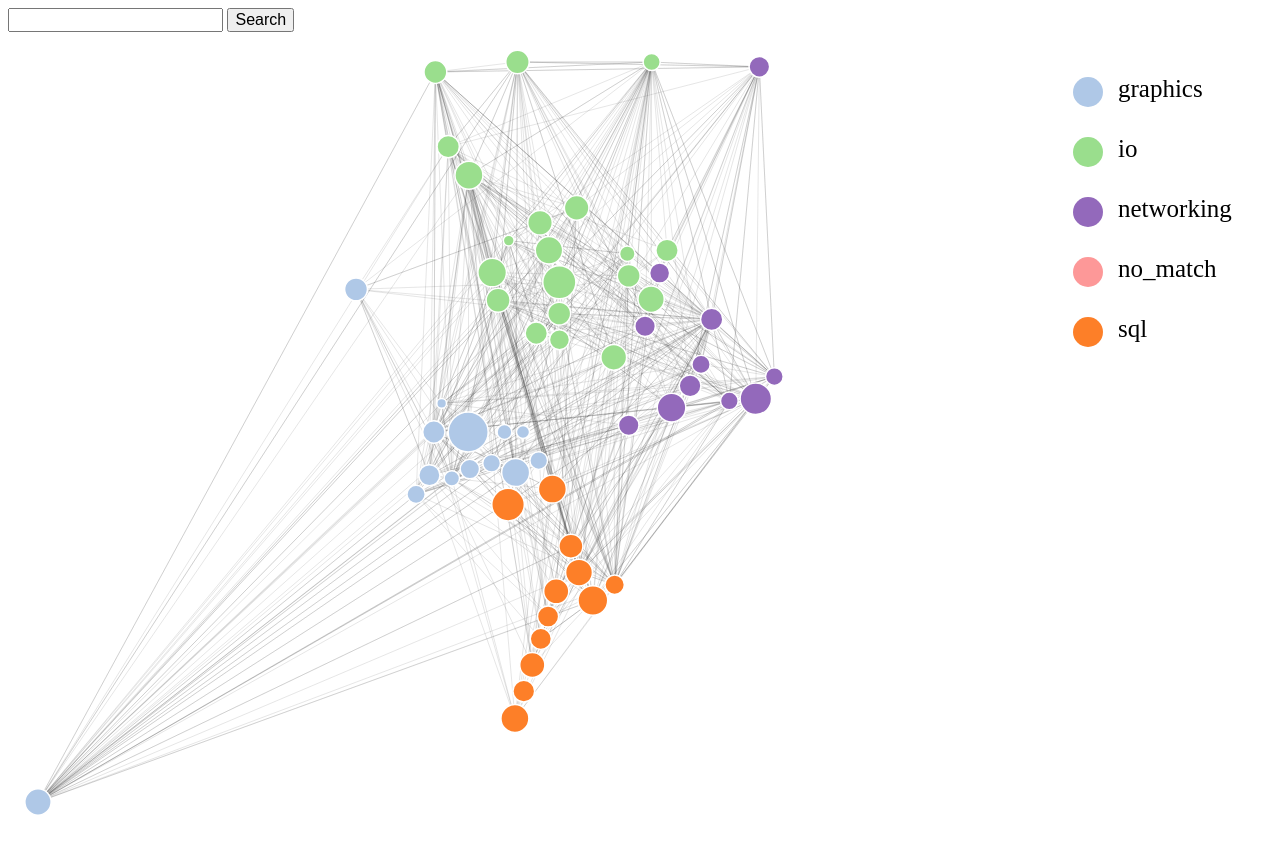
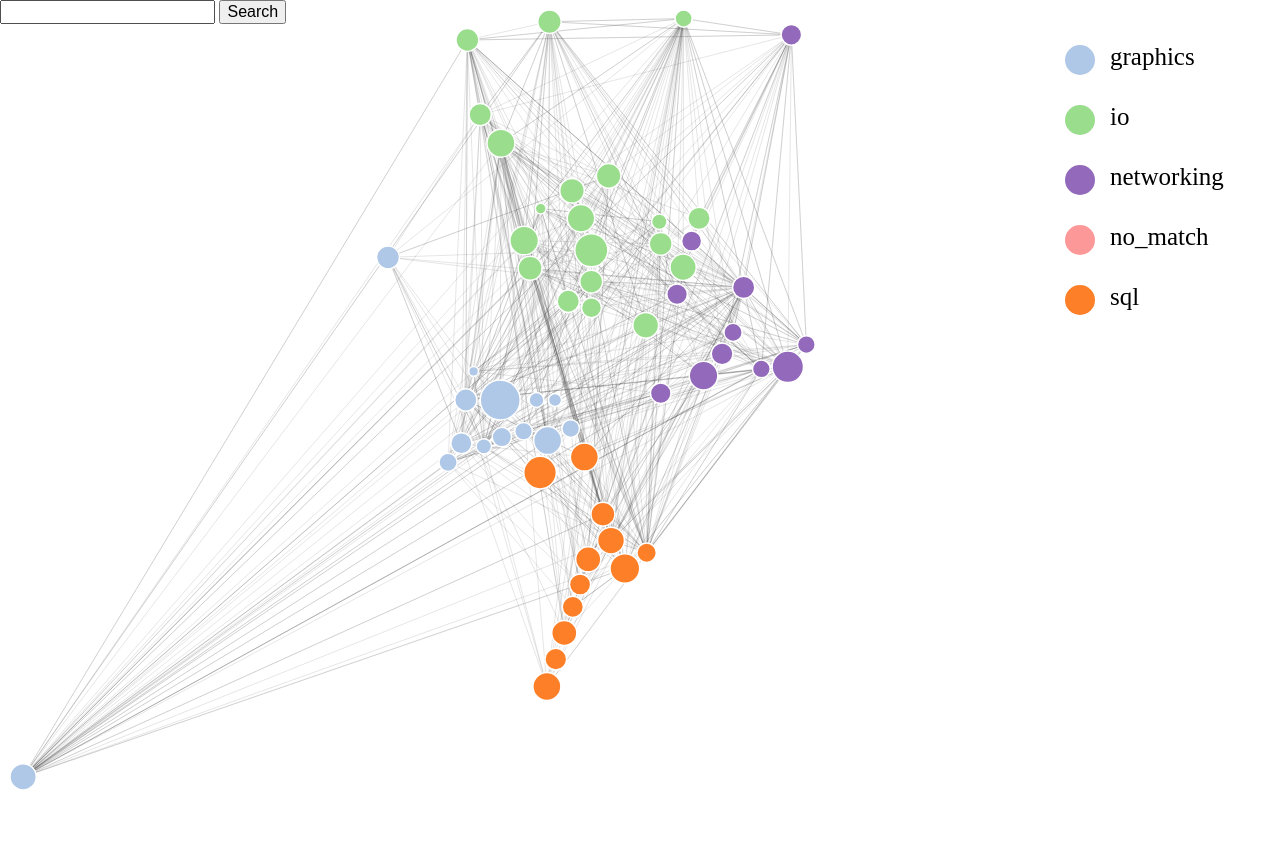
Before and after one commit to USC-Seekers/ImpressiveACDC, a plain HTML site: page consistent-cluster/visualization.html in a window 1280 px wide. After the commit the page ends 800 px from the top, so only its background shows below. Drawn offline with nearby package versions, Linux system fonts and the light colour scheme.

Commit message:
Beautify display

```diff
--- a/consistent-cluster/visualization.html
+++ b/consistent-cluster/visualization.html
@@ -3,6 +3,17 @@
 <meta charset="utf-8">
 <head>
     <style type="text/css">
+        svg {
+            position: absolute;
+            left: 0;
+            top: 0;
+            z-index: 0;
+        }
+        body {
+            padding: 0;
+            margin: 0;
+            overflow: hidden;
+        }
         .nodes {
             stroke: #fff;
             stroke-width: 1.5px;
@@ -15,6 +26,13 @@
 
         text {
             stroke-width: 0;
+        }
+
+        .ui-widget {
+            position: absolute;
+            left: 0;
+            top: 0;
+            z-index: 10;
         }
 
     </style>
@@ -45,10 +63,10 @@
     let d3Nodes = null;
     let d3Links = null;
     let d3Texts = null;
-    let d3Axis = null;
     let connectedToggle = 0;
-    let width = 1200;
-    let height = 800;
+    let width = null;
+    let height = null;
+    let inputHeight = null;
     let colors = ['#FD7F28', '#AFC8E7', '#9ADE8D', '#9369BB', '#FD9898'];
 
     $(function () {
@@ -87,15 +105,20 @@
         }
     };
     let getNodePositionX = function (node) {
-        let rv = node.x * 30 + width / 2;
-        if (rv < 30) return 30;
-        if (rv > width - 30) return width - 30;
+        let unitWidth = 30;
+        let rv = node.x * unitWidth + width / 2;
+        if (rv < getNodeSize(node) + 10) rv = getNodeSize(node) + 10;
+        if (rv > width - getNodeSize(node) - 10) rv = width - getNodeSize(node) - 10;
         return rv;
     };
     let getNodePositionY = function (node) {
+        let unitHeight = 30;
         let rv = node.y * 30 + height / 2;
-        if (rv < 30) return 30;
-        if (rv > height - 30) return height - 30;
+        if (rv < getNodeSize(node) + 10) rv = getNodeSize(node) + 10;
+        if (rv > height - getNodeSize(node) - 10) rv = height - getNodeSize(node) - 10;
+        if (node.id === "org.apache.logging.log4j.perf.jmh.generated.ss") {
+            console.log(rv);
+        }
         return rv;
     };
 
@@ -199,6 +222,9 @@
         jsonFile = "/ImpressiveACDC/input/" + jsonFile;
     }
     d3.json(jsonFile, function (error, graph) {
+        width = window.innerWidth;
+        height = window.innerHeight;
+
         nodeDict = {};
         let nodes = graph.nodes.map(function (node) {
             node.dx = getNodePositionX(node);
@@ -226,8 +252,6 @@
             axis.push({"type": type, "x": graph.axis[type][1], "y": graph.axis[type][0]});
         }
 
-        width = window.innerWidth;
-        height = window.innerHeight;
         let change = false;
         do {
             change = false;
@@ -240,6 +264,7 @@
 
         svg = d3.select("svg");
         svg.attr('width', width).attr('height', height);
+        svg.style('top', `${inputHeight}px`);
 
         container = svg.append("g").attr("class", "everything");
 
```
